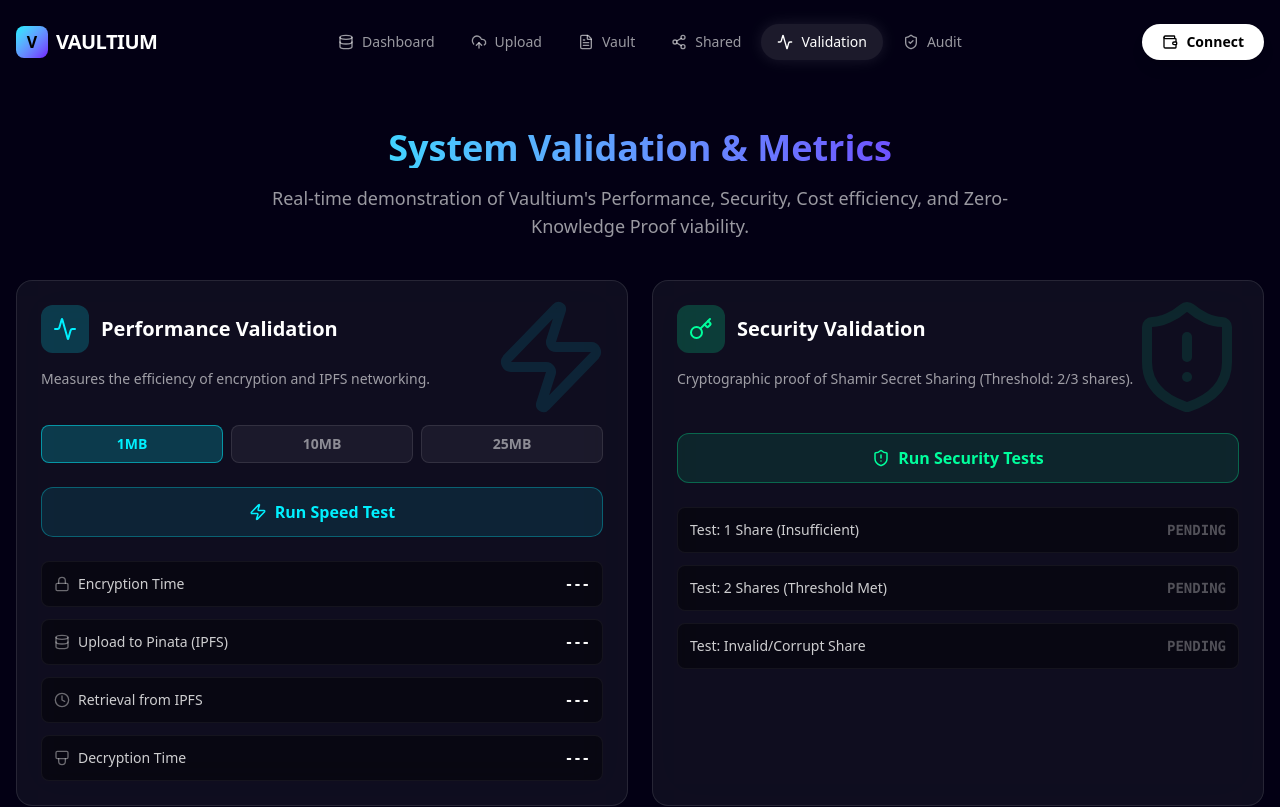
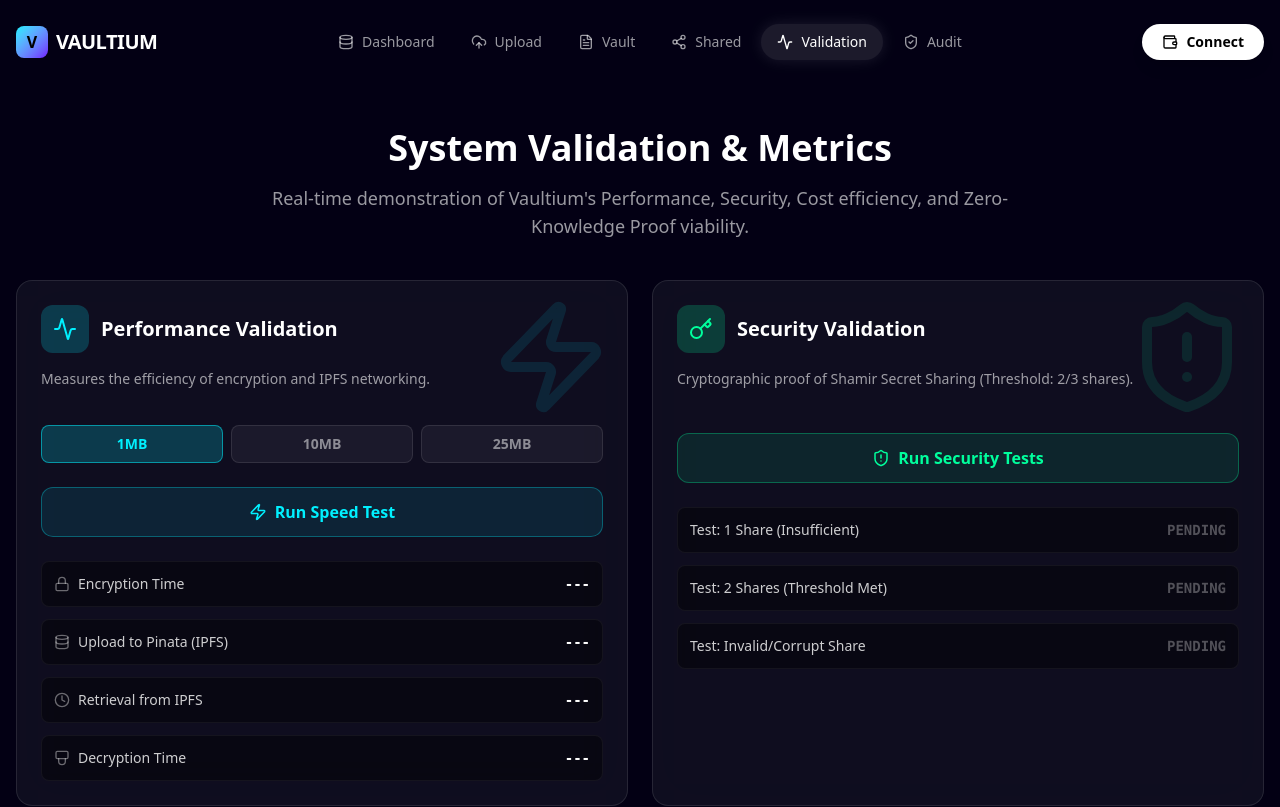
Before and after one commit to arunabhajana/vaultium-ui, a Next.js app: page /validation in a window 1280 px wide. Shown: the top 807 px of the page. Built offline with nearby package versions, Linux system fonts and the light colour scheme.

Commit message:
feat: add system validation metrics dashboard page with snarkjs integration

```diff
--- a/src/app/validation/page.tsx
+++ b/src/app/validation/page.tsx
@@ -12,7 +12,7 @@
         <div className="container mx-auto px-4 py-8 max-w-7xl">
             <Script src="https://cdn.jsdelivr.net/npm/snarkjs@0.7.6/build/snarkjs.min.js" strategy="afterInteractive" />
             <div className="mb-10 text-center max-w-3xl mx-auto">
-                <h1 className="text-4xl font-heading font-bold bg-clip-text text-transparent bg-gradient-to-r from-vault-cyan to-vault-violet animate-pulse-slow">
+                <h1 className="text-4xl font-heading font-bold text-white">
                     System Validation & Metrics
                 </h1>
                 <p className="mt-4 text-white/60 text-lg">
```
